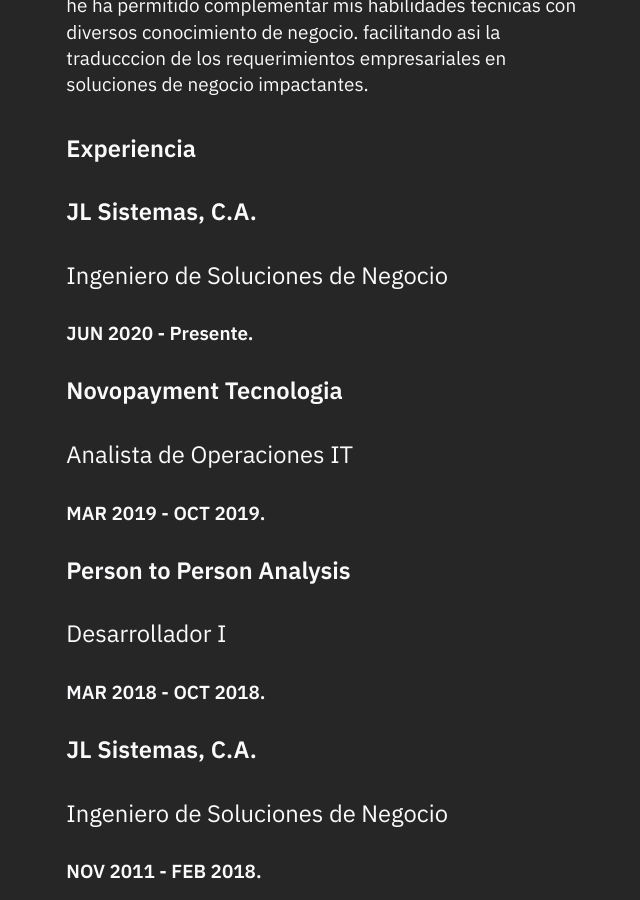
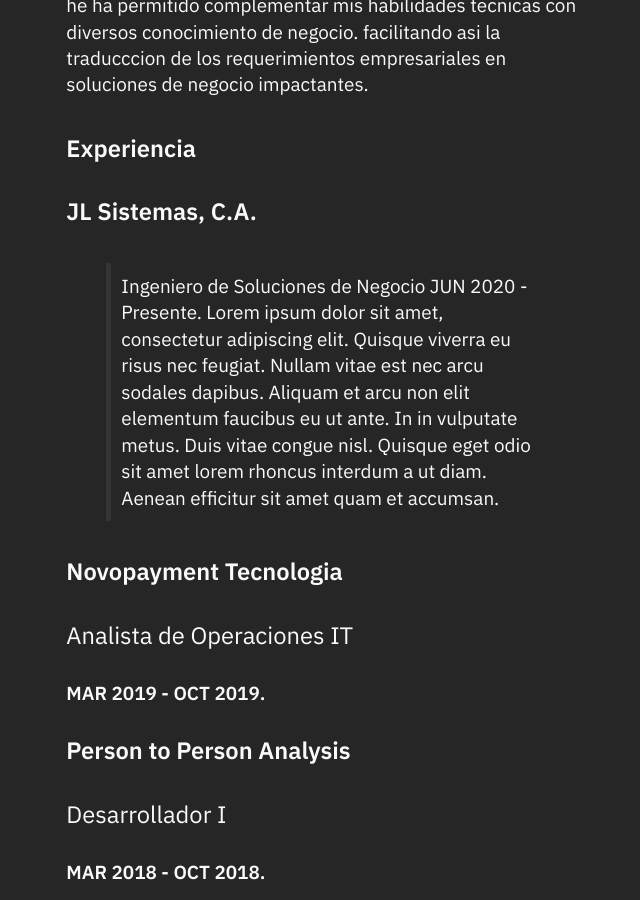
Before and after one commit to batistayureiba/batistayureiba.github.io, a Jekyll site: the page built from _posts/2025-05-24-about.md, in a window 1280 px wide and 900 px high, scrolled down 409 px. Shown: the whole window, without its empty margins (312-952 px from the left). Built offline with Jekyll 4.4.1, drawn with Linux system fonts in a browser that asks for light colours.

Commit message:
Update 2025-05-24-about.md

```diff
--- a/_posts/2025-05-24-about.md
+++ b/_posts/2025-05-24-about.md
@@ -11,8 +11,11 @@
 
 
 #### JL Sistemas, C.A.
-##### Ingeniero de Soluciones de Negocio
-###### JUN 2020 - Presente.
+>Ingeniero de Soluciones de Negocio JUN 2020 - Presente.
+>Lorem ipsum dolor sit amet, consectetur adipiscing elit. Quisque viverra eu risus nec feugiat.
+>Nullam vitae est nec arcu sodales dapibus. Aliquam et arcu non elit elementum faucibus eu ut ante.
+>In in vulputate metus. Duis vitae congue nisl. Quisque eget odio sit amet lorem rhoncus interdum a ut diam.
+>Aenean efficitur sit amet quam et accumsan.
 
 #### Novopayment Tecnologia
 ##### Analista de Operaciones IT
```
